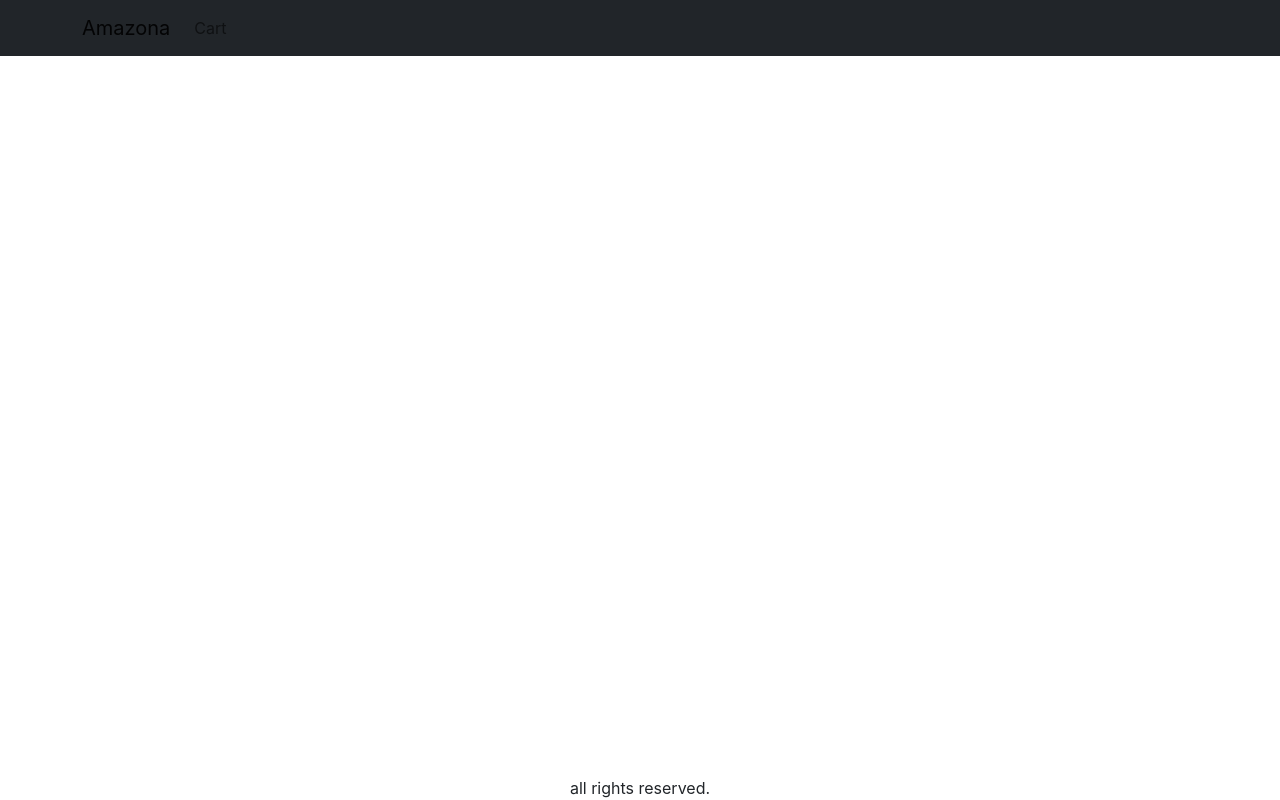
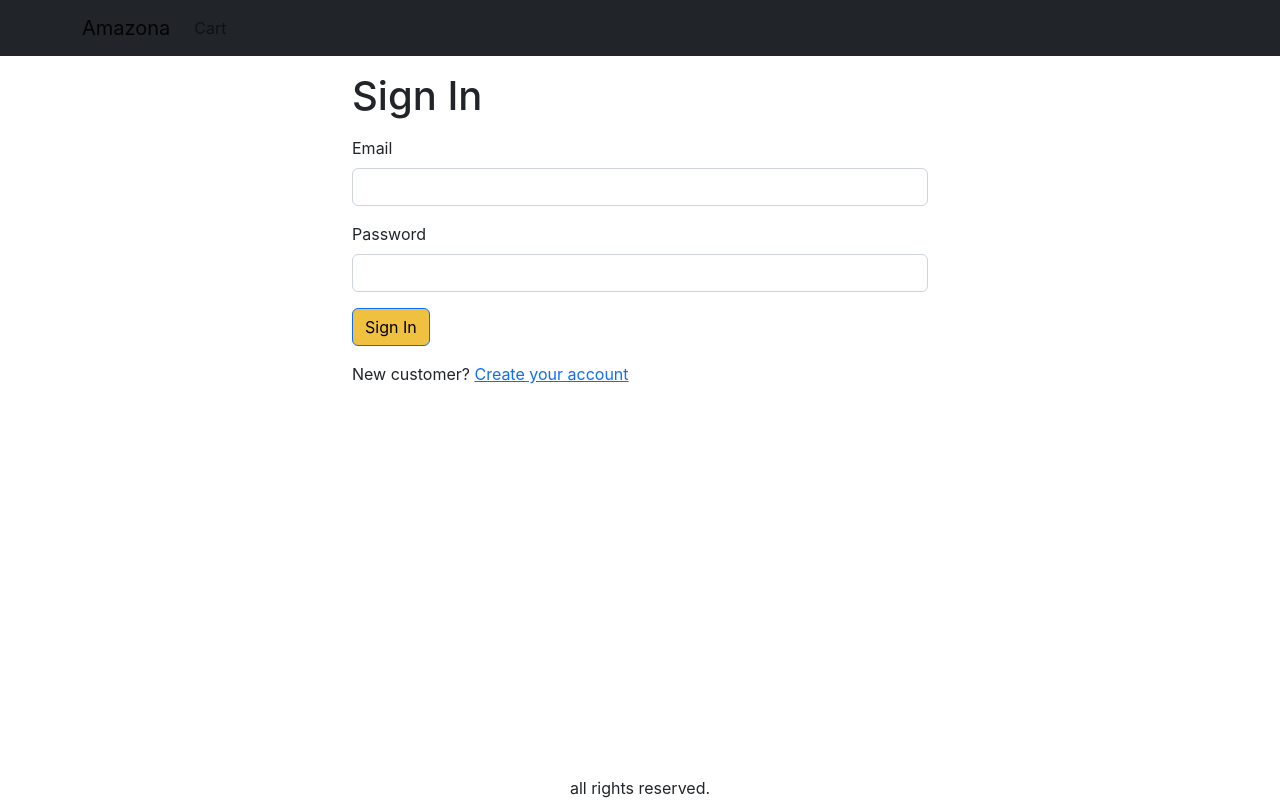
Before and after one commit to mungilwar/amazona, a React (Create React App) app in the folder frontend/: page /signin in a window 1280 px wide. Built offline with nearby package versions, Linux system fonts and the light colour scheme.

Commit message:
signin completed

```diff
--- a/frontend/src/App.js
+++ b/frontend/src/App.js
@@ -11,6 +11,7 @@
 import { useContext } from 'react';
 import { Store } from './Store';
 import CartScreen from './screens/CartScreen';
+import SigninScreen from './screens/SigninScreen';
 function App() {
   const { state } = useContext(Store);
   const { cart } = state;
@@ -43,6 +44,7 @@
               <Route path="/product/:slug" element={<ProductScreen />}></Route>
               <Route path="/cart" element={<CartScreen />}></Route>
               <Route path="/" element={<HomeScreen />}></Route>
+              <Route path="/signin" element={<SigninScreen />}></Route>
             </Routes>
           </Container>
         </main>
--- a/frontend/src/index.css
+++ b/frontend/src/index.css
@@ -53,3 +53,6 @@
 .img-thumbnail {
   height: 80px;
 }
+.small-container {
+  max-width: 600px;
+}
--- /dev/null
+++ b/frontend/src/screens/SigninScreen.jsx
@@ -0,0 +1,36 @@
+import { Link, useLocation } from 'react-router-dom';
+import Container from 'react-bootstrap/Container';
+import Form from 'react-bootstrap/Form';
+import Button from 'react-bootstrap/Button';
+import { Helmet } from 'react-helmet-async';
+
+export default function SigninScreen() {
+  const { search } = useLocation();
+  const redirectInUrl = new URLSearchParams(search).get('redirect');
+  const redirect = redirectInUrl ? redirectInUrl : '/';
+  return (
+    <Container className="small-container">
+      <Helmet>
+        <title>Sign In</title>
+      </Helmet>
+      <h1 className="my-3">Sign In</h1>
+      <Form>
+        <Form.Group className="mb-3" controlId="email">
+          <Form.Label>Email</Form.Label>
+          <Form.Control type="email" required />
+        </Form.Group>
+        <Form.Group className="mb-3" controlId="password">
+          <Form.Label>Password</Form.Label>
+          <Form.Control type="password" required />
+        </Form.Group>
+        <div className="mb-3">
+          <Button type="submit">Sign In</Button>
+        </div>
+        <div className="mb-3">
+          New customer?{' '}
+          <Link to={`/signup?redirect=${redirect}`}>Create your account</Link>
+        </div>
+      </Form>
+    </Container>
+  );
+}
```
